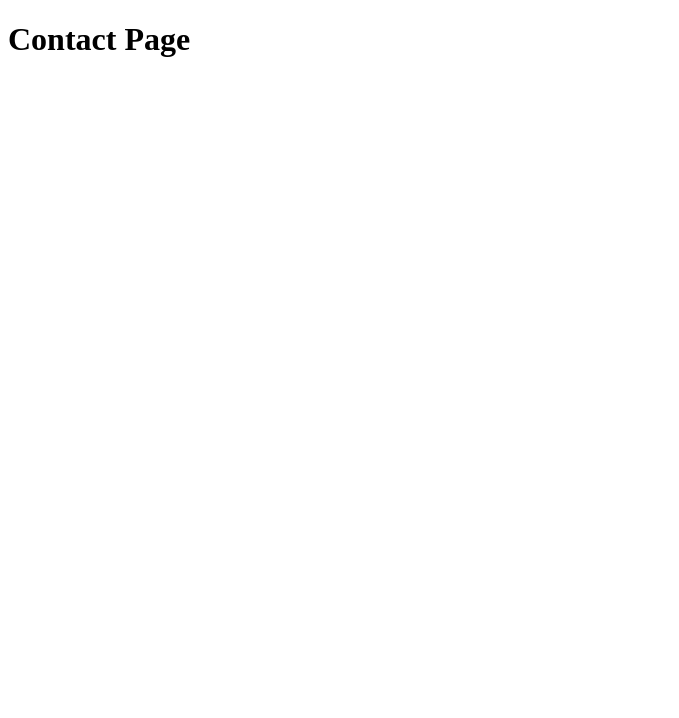
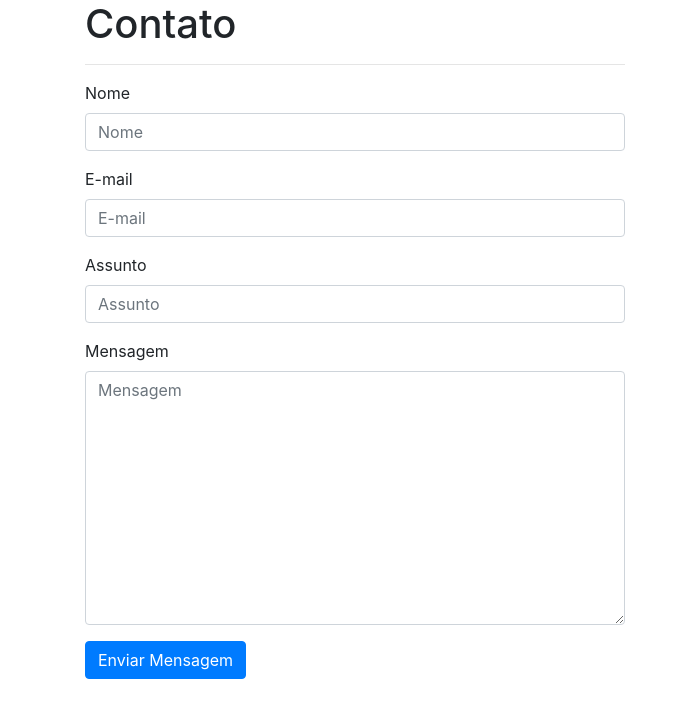
Before and after one commit to rodrigoandrey/Django-Intermediary, a Django app: page /contato/ in a window 1280 px wide. Before the commit the part shown is almost empty. Shown: the top 718 px of the page, without its empty margins (0-679 px from the left). Run offline with Django 3.2, Linux system fonts and the light colour scheme; some libraries are stand-ins or nearby versions.

Commit message:
Second Configuration + Contact Form View

```diff
--- /dev/null
+++ b/core/forms.py
@@ -0,0 +1,8 @@
+from django import forms
+
+
+class ContactForm(forms.Form):
+    name = forms.CharField(label='Nome', max_length=80)
+    email = forms.EmailField(label='E-mail', max_length=100)
+    subject = forms.CharField(label='Assunto', max_length=100)
+    message = forms.CharField(label='Mensagem', widget=forms.Textarea())
--- a/core/templates/contact.html
+++ b/core/templates/contact.html
@@ -2,9 +2,28 @@
 <html lang="pt-br">
 <head>
     <meta charset="UTF-8">
-    <title>Contact</title>
+    <title>Contato</title>
+    {% load bootstrap4 %}
+    {% bootstrap_css %}
 </head>
 <body>
-<h1>Contact Page</h1>
+    <div class="container" id="contact-div">
+        <div class="row" id="contact-row">
+            <div class="col-sm-6">
+                <h1>Contato</h1>
+                <hr>
+                {% bootstrap_messages %}
+                <form class="form" id="contact-form" action="{% url 'contact' %}" method="post"  autocomplete="off">
+                {% csrf_token %}
+                {% bootstrap_form form %}
+                {% buttons %}<button class="btn btn-primary" type="submit">Enviar Mensagem</button>{% endbuttons %}
+                </form>
+            </div>
+        </div>
+    </div>
+
+
+
+{% bootstrap_javascript jquery='full' %}
 </body>
 </html>
--- a/core/views.py
+++ b/core/views.py
@@ -1,4 +1,7 @@
 from django.shortcuts import render
+from django.contrib import messages
+
+from .forms import ContactForm
 
 # Create your views here.
 
@@ -8,7 +11,27 @@ def index(request):
 
 
 def contact(request):
-    return render(request, 'contact.html')
+    form = ContactForm(request.POST or None)
+
+    if str(request.method) == 'POST':
+        if form.is_valid():
+            nome = form.cleaned_data['name']
+            email = form.cleaned_data['email']
+            assunto = form.cleaned_data['subject']
+            mensagem = form.cleaned_data['message']
+
+            print('Mensagem Enviada')
+            print(f'Nome: {nome}\nE-mail: {email}\nAssunto: {assunto}\nMensagem: {mensagem}')
+
+            messages.success(request, 'Mensagem enviada com sucesso')
+            form = ContactForm()
+        else:
+            messages.error(request, 'Erro ao enviar Mensagem')
+
+    context = {
+        'form': form
+    }
+    return render(request, 'contact.html', context)
 
 
 def product(request):
```
Also changed, not shown: 1 other file.
